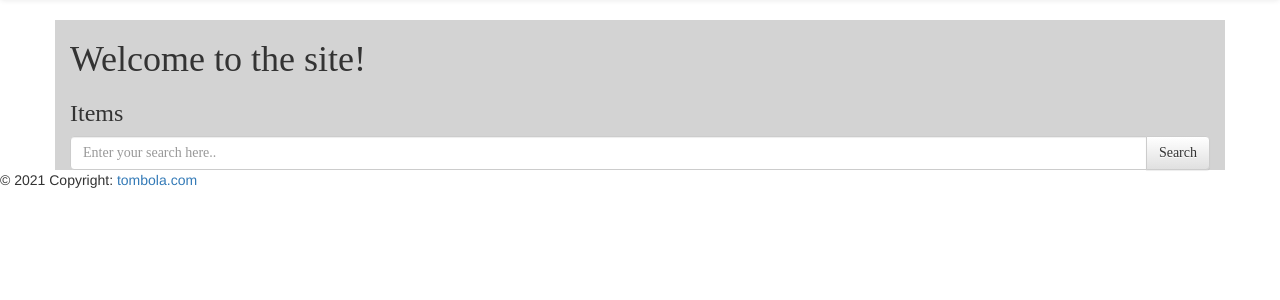
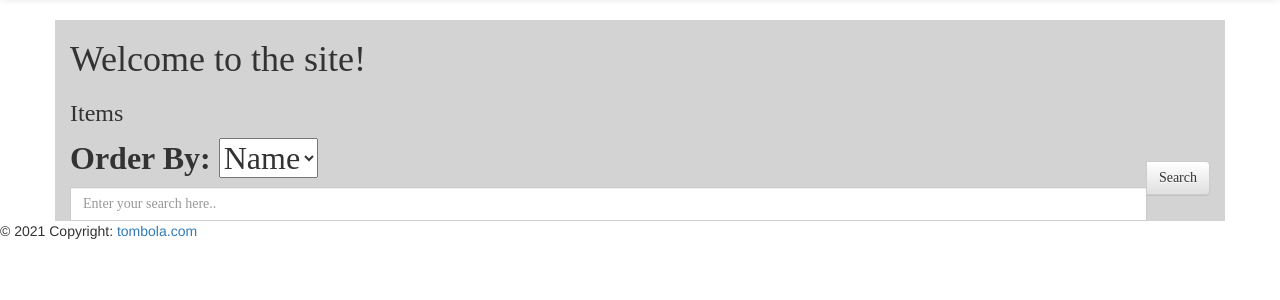
Before and after one commit to jonsteinar20/verklegt-namskei--2, a Django app: page / in a window 1280 px wide. Shown: the part 52-352 px from the top of the page. Run offline with Django 4.2, Linux system fonts and the light colour scheme; data that the repository does not hold is empty.

Commit message:
order by

```diff
--- a/fire_sale/templates/item/index.html
+++ b/fire_sale/templates/item/index.html
@@ -2,6 +2,13 @@
 {% block content %}
     <h3 class="red">Items</h3>
     <div class="input-group">
+        <div id="dropdown-menu">
+            <label for="orderby">Order By:</label>
+            <select name="orderby" id="orderby">
+                <option id="name-option">Name</option>
+                <option id="price-option">Price</option>
+            </select>
+        </div>
         <input type="search" class="form-control" id="search-box" placeholder="Enter your search here.." />
         <div class="input-group-btn">
             <button type="button" id="search-btn" class="btn btn-default">Search</button>
--- a/fire_sale/templates/navigation.html
+++ b/fire_sale/templates/navigation.html
@@ -15,9 +15,9 @@
     <!-- Collect the nav links, forms, and other content for toggling -->
     <div class="collapse navbar-collapse" id="bs-example-navbar-collapse-1">
       <div class="nav navbar-nav">
-        <li><a href="{% url 'item-index' %}">Items <span class="sr-only">(current)</span></a></li>
+          <li><a href="{% url 'item-index' %}">Items <span class="sr-only">(current)</span></a></li>
           <li><a href="{% url 'create_item' %}">Sell</a></li>
-        <li><a href="#">Categories</a></li>
+          <li><a href="#">Categories</a></li>
           <li><a href="#">My Listings</a></li>
           <li><a href="#">My Bids</a></li>
           {% if user.is_authenticated %}
```
Also changed, not shown: fire_sale/static/js/items.js (+4 -4 lines).
